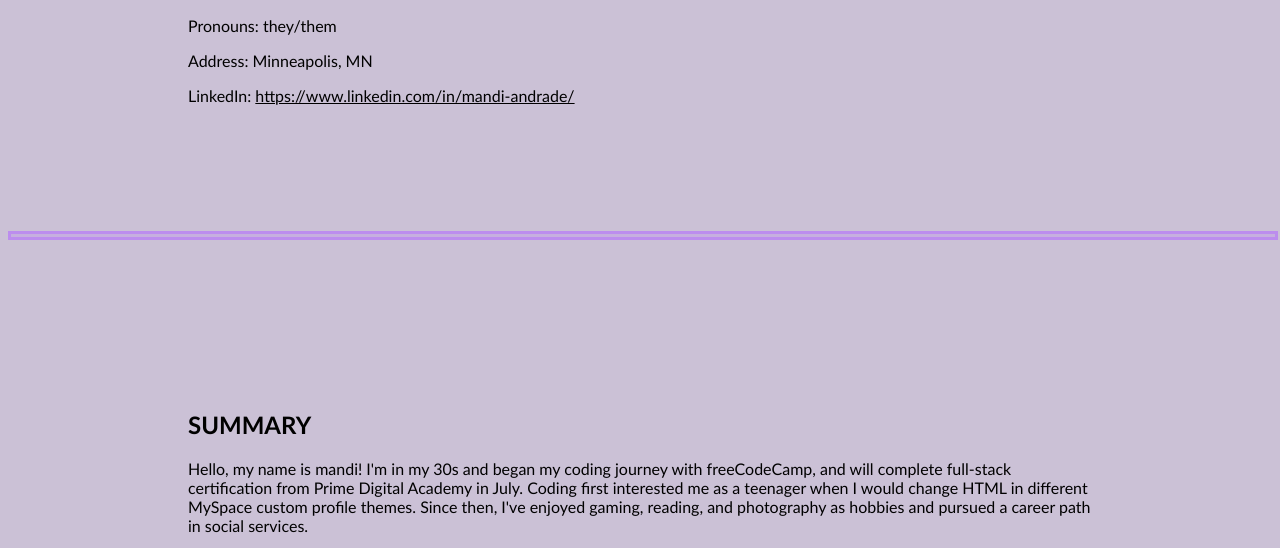
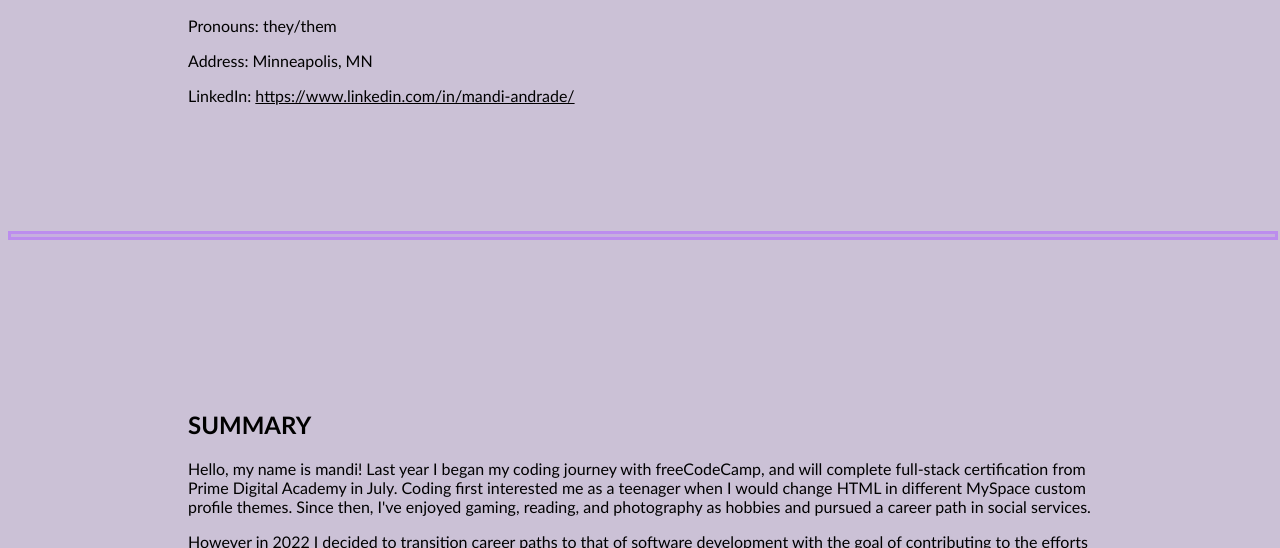
Before and after one commit to min-dles/min-dles.github.io, a plain HTML site: page index.html in a window 1280 px wide. Shown: the part 252-800 px from the top of the page. Drawn offline with Linux system fonts and the light colour scheme.

Commit message:
edited content on summary section

```diff
--- a/index.html
+++ b/index.html
@@ -40,7 +40,7 @@
     <section class="jump-to" id="summary">
       <h2>SUMMARY</h2>
       <p>Hello, my name is mandi!
-        I'm in my 30s and began my coding journey with freeCodeCamp, and will complete
+        Last year I began my coding journey with freeCodeCamp, and will complete
         full-stack certification from Prime Digital Academy in July.
         Coding first interested me as a teenager when I would change HTML
         in different MySpace custom profile themes. Since then, I've enjoyed gaming,
```
